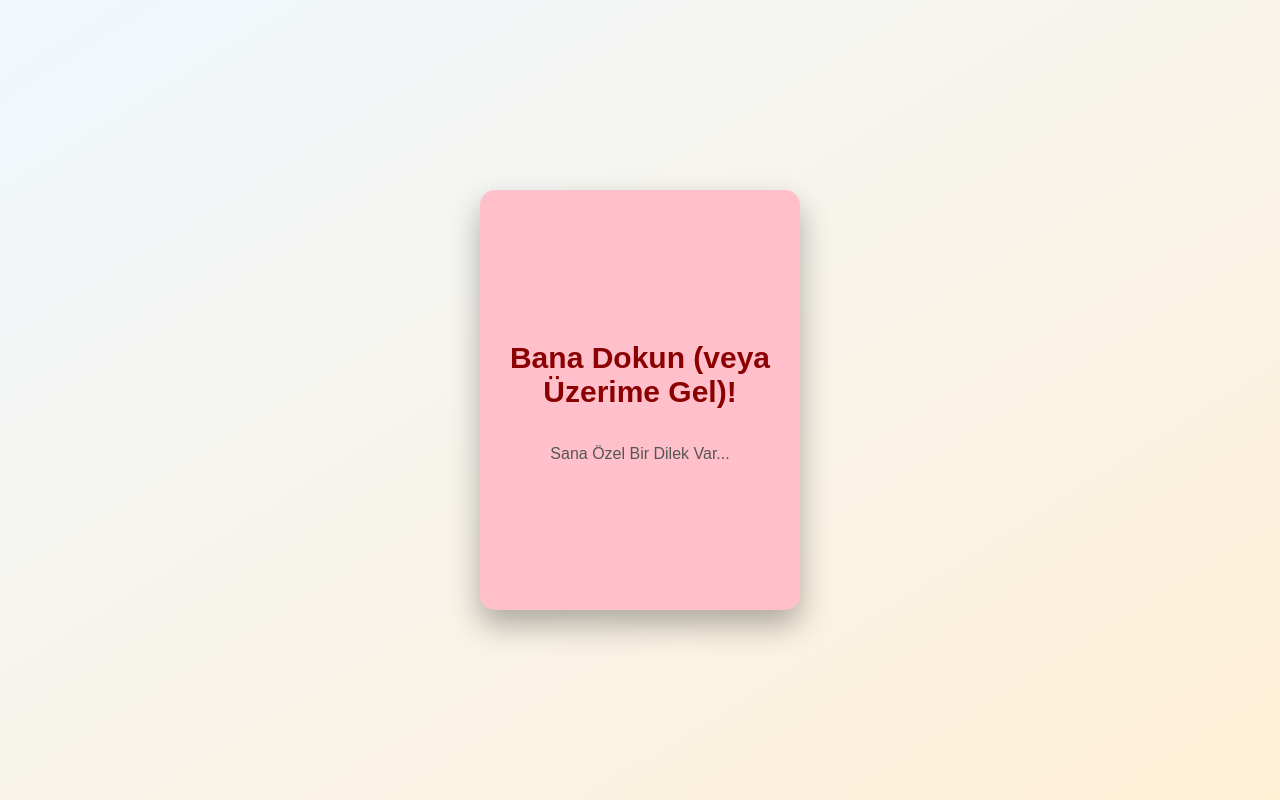
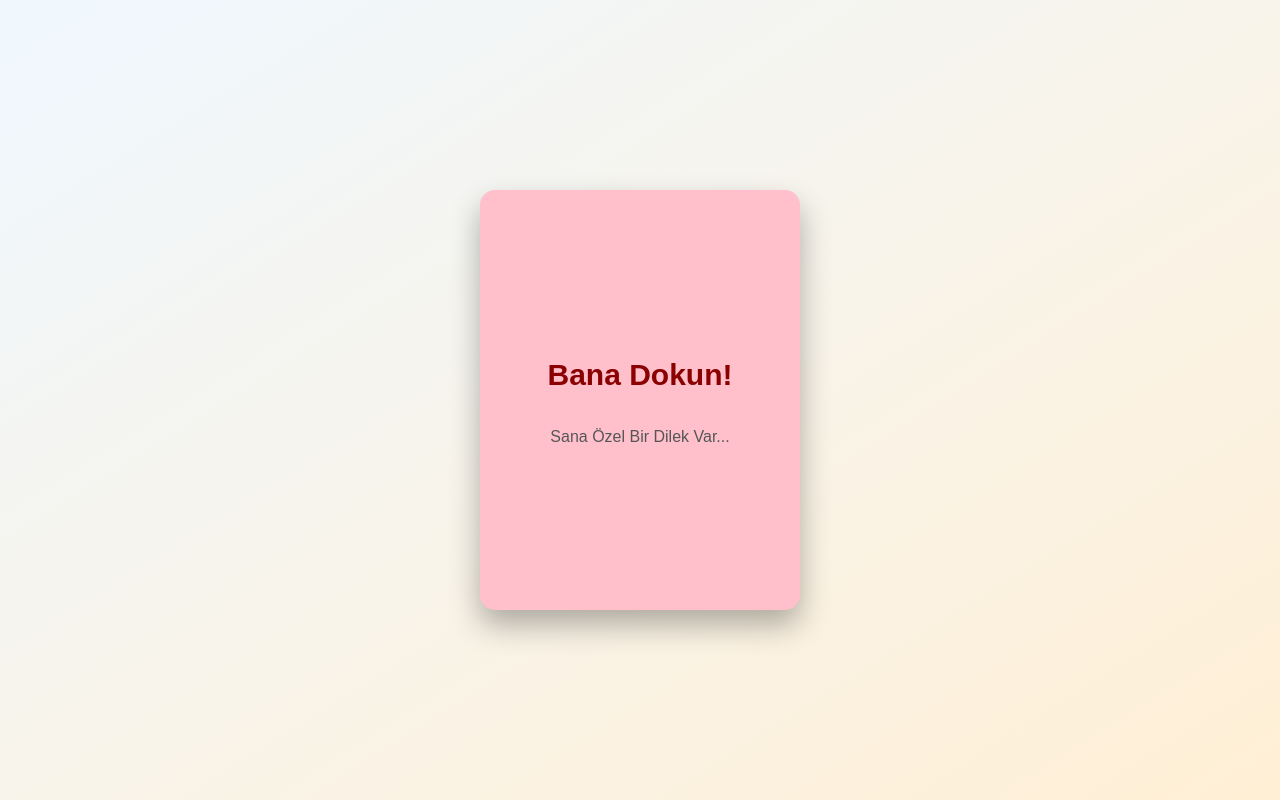
Before and after one commit to aysenurr2506-arch/DGKO, a plain HTML site: page index.html in a window 1280 px wide. Drawn offline with Linux system fonts and the light colour scheme.

Commit message:
Update birthday card text in index.html

```diff
--- a/index.html
+++ b/index.html
@@ -102,7 +102,7 @@
 
     <div class="card-wrapper">
         <div class="card-front">
-            <span class="front-text">Bana Dokun (veya Üzerime Gel)!</span>
+            <span class="front-text">Bana Dokun!</span>
             <p style="font-size: 16px; color: #555;">Sana Özel Bir Dilek Var...</p>
         </div>
 
@@ -112,7 +112,7 @@
             </div>
 
             <div class="back-message-body">
-                Sevgili **[Kutlanan Kişinin Adı]**,
+                **Mini Ahmet**,
                 <br><br>
                 Yeni yaşın sana sağlık, mutluluk ve başarı getirsin. Hayallerine ulaşman dileğiyle...
                 <br><br>
@@ -122,7 +122,7 @@
             <div class="signature">
                 Sevgilerimle,
                 <br>
-                **[Senin Adın]**
+                **Ays**
             </div>
         </div>
     </div>
```
